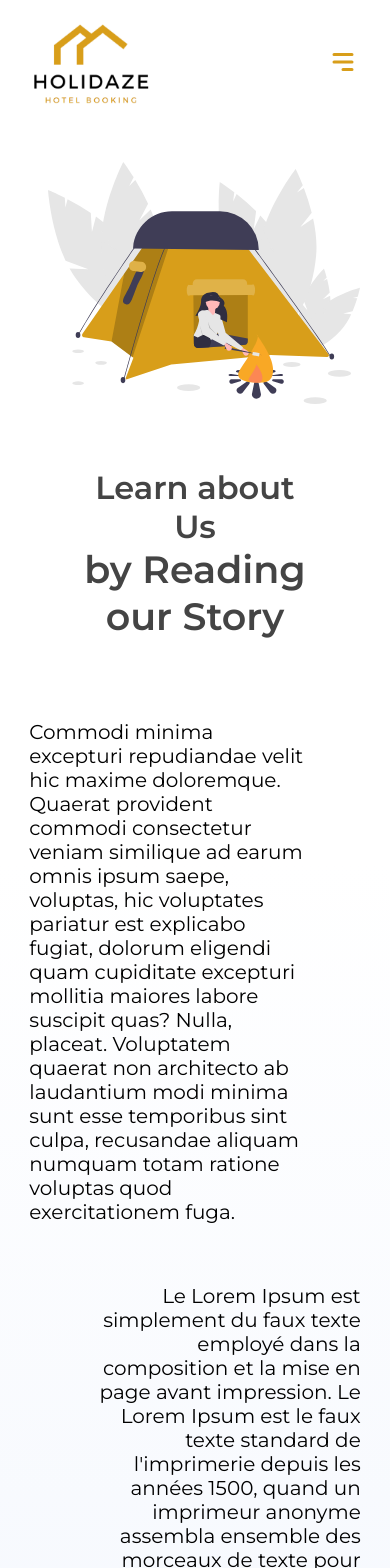
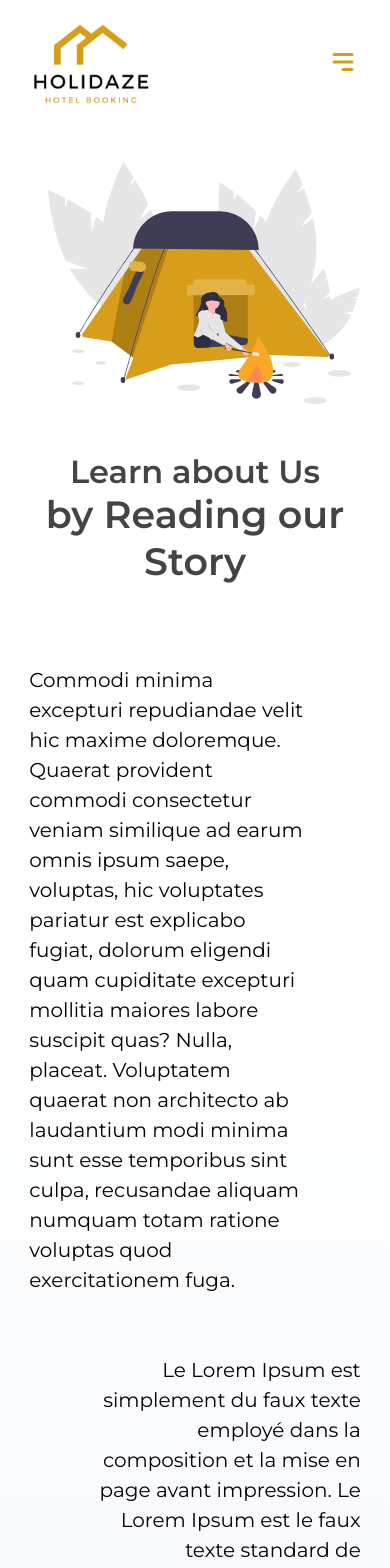
Before and after one commit to tiberiutabara/Holidaze, a React (Create React App) app: page /about in a window 390 px wide. Shown: the top 1568 px of the page. Built offline with nearby package versions, Linux system fonts and the light colour scheme; the HTML template or start-up script is replaced by a standard one.

Commit message:
fix important query

```diff
--- a/src/components/styles/Footer.scss
+++ b/src/components/styles/Footer.scss
@@ -36,13 +36,14 @@ footer{
 @media (max-width: 550px) {
     footer{
         justify-content: space-around;
-    }
+        padding: 1em;
 
-    ul{
-        padding-left: 0 !important;
-    }
+        ul{
+            padding-left: 0;
+        }
 
-    p{
-        padding-right: 0 !important;
+        p{
+            padding-right: 0;
+        }
     }
 }
--- a/src/pages/styles/About.scss
+++ b/src/pages/styles/About.scss
@@ -34,6 +34,7 @@
         margin: 0 auto;
         margin-top: 3em;
         width: 85%;
+        line-height: 1.5;
 
         p{
             width: 85%;
@@ -122,6 +123,8 @@
 
 // Responsive
 @media (max-width: 1186px) {
+.about{
+
     .hero{
         .title{
             max-width: 80%;
@@ -131,36 +134,45 @@
     }
 
     .faq-title{
-        font-size: 38px !important;
+        font-size: 38px;
     }
 
     .faq-undertext{
-        font-size: 24px !important;
+        font-size: 24px;
     }
+
+}
 }
 
 @media (max-width: 704px) {
+.about{
+
     .hero{
         .title{
             h2{
-                font-size: 32px !important;
+                font-size: 32px;
             }
 
             h1{
-                font-size: 38px !important;
+                font-size: 38px;
             }
         }
     }
 
     .faq-title{
-        font-size: 32px !important;
+        font-size: 32px;
     }
 
     .faq-undertext{
-        font-size: 24px !important;
+        font-size: 24px;
     }
 
-    .content{
-        padding: 1em 0 !important;
+
+    .accordion{
+        .content{
+            padding: 1em 0;
+        }
     }
+
 }
+}
--- a/src/pages/styles/Contact.scss
+++ b/src/pages/styles/Contact.scss
@@ -40,7 +40,7 @@
 
         input, select{
             color: #333;
-            background-color: #f7f7f7;
+            background-color: #e9e9e9;
             border: none;
             border-radius: 8px;
             padding: 12px;
@@ -67,7 +67,7 @@
             width: 100%;
             height: 160px;
             color: #333;
-            background-color: #f5f5f5;
+            background-color: #e9e9e9;
             border: none;
             border-radius: 8px;
             font-size: 18px;
@@ -95,48 +95,54 @@
 
 // L
 @media (max-width: 900px) {
+.contact{
 
     h1, h2{
-        margin-left: 1em !important;
-        margin-right: 1em !important;
+        margin-left: 1em;
+        margin-right: 1em;
     }
 
     h1{
-        font-size: 36px !important;
+        font-size: 36px;
     }
 
     h2{
-        font-size: 32px !important;
-        padding-left: 0 !important;
+        font-size: 32px;
+        padding-left: 0;
     }
 
     form{
-        padding: 3em !important;
+        padding: 3em;
     }
 
     label{
-        width: 100% !important;
+        width: 100%;
 
         input, select{
-            width: 100% !important;
+            width: 100%;
         }
 
     }
+
+}
 }
 
 // SM
 @media (max-width: 500px) {
+.contact{
 
     form{
-        padding: 1em !important;
+        padding: 1em;
     }
 
     h1{
-        font-size: 32px !important;
+        font-size: 32px;
     }
 
     h2{
-        margin-top: .5em !important;
-        font-size: 28px !important;
+        margin-top: .5em;
+        font-size: 28px;
     }
+
 }
+}
```
